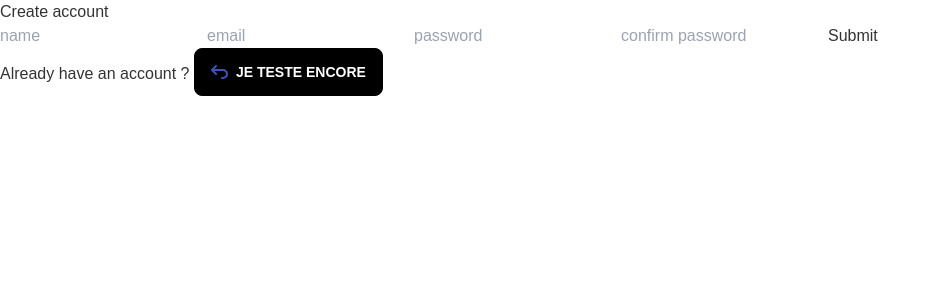
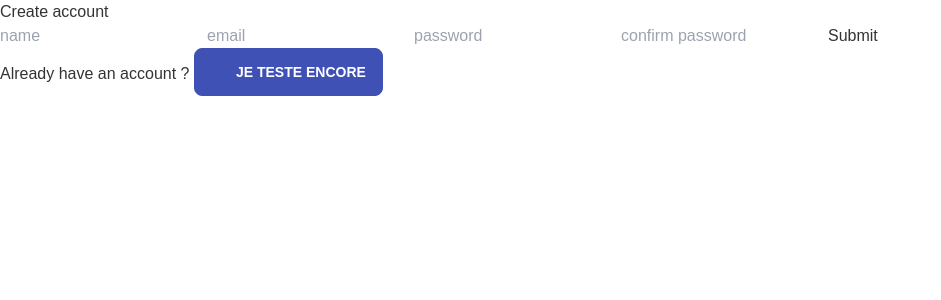
Before and after one commit to clementpnn/Kompt, a React (Vite) app in the folder webapp/: page /register in a window 1280 px wide. Shown: the top 300 px of the page, without its empty margins (0-941 px from the left). Built offline with nearby package versions, Linux system fonts and the light colour scheme.

Commit message:
correction du button

```diff
--- a/webapp/src/components/button/button.tsx
+++ b/webapp/src/components/button/button.tsx
@@ -1,5 +1,6 @@
 
 export default function Button({text, style, color, icon}:{text: string, style: string, color:string, icon?: string}) {
+
     function buttonContent(){
         if(icon == undefined){
             return text
@@ -13,12 +14,12 @@ export default function Button({text, style, color, icon}:{text: string, style:
         }
     }
     let button;
-    if(style=="fill"){
-        button = <button className={`btn btn-${color} text-white`}>
+    if(style=="fill" && color=="primary"){
+        button = <button className="btn btn-primary text-white">
             {buttonContent()}
         </button>
-    } else if(style=="outline"){
-        button = <button className={`btn btn-${style} btn-${color}`}>
+    } else if(style=="outline" && color=="primary" && style=="outline"){
+        button = <button className="btn btn-outline btn-primary">
             {buttonContent()}
         </button>
     } else if(style=="undefined"){
```
